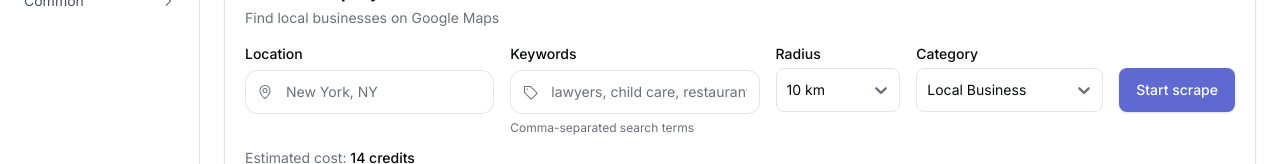
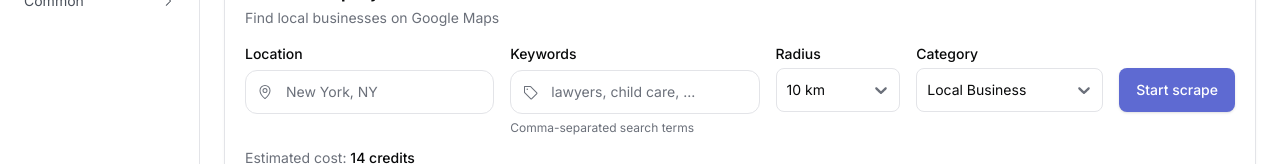
Before and after one commit to louischoleski/leadeasygen-app, a React (Vite) app: page / in a window 1280 px wide. Shown: the part 311-475 px from the top of the page. Built offline with nearby package versions, Linux system fonts and the light colour scheme.

Commit message:
style: shorten keywords placeholder to avoid clipping

```diff
--- a/src/components/ScrapeForm.tsx
+++ b/src/components/ScrapeForm.tsx
@@ -75,7 +75,7 @@ export function ScrapeForm() {
           <Input
             label="Keywords"
             id="job-keywords"
-            placeholder="lawyers, child care, restaurants"
+            placeholder="lawyers, child care, ..."
             iconLeft={Tag}
             required
             value={keywords}
```
